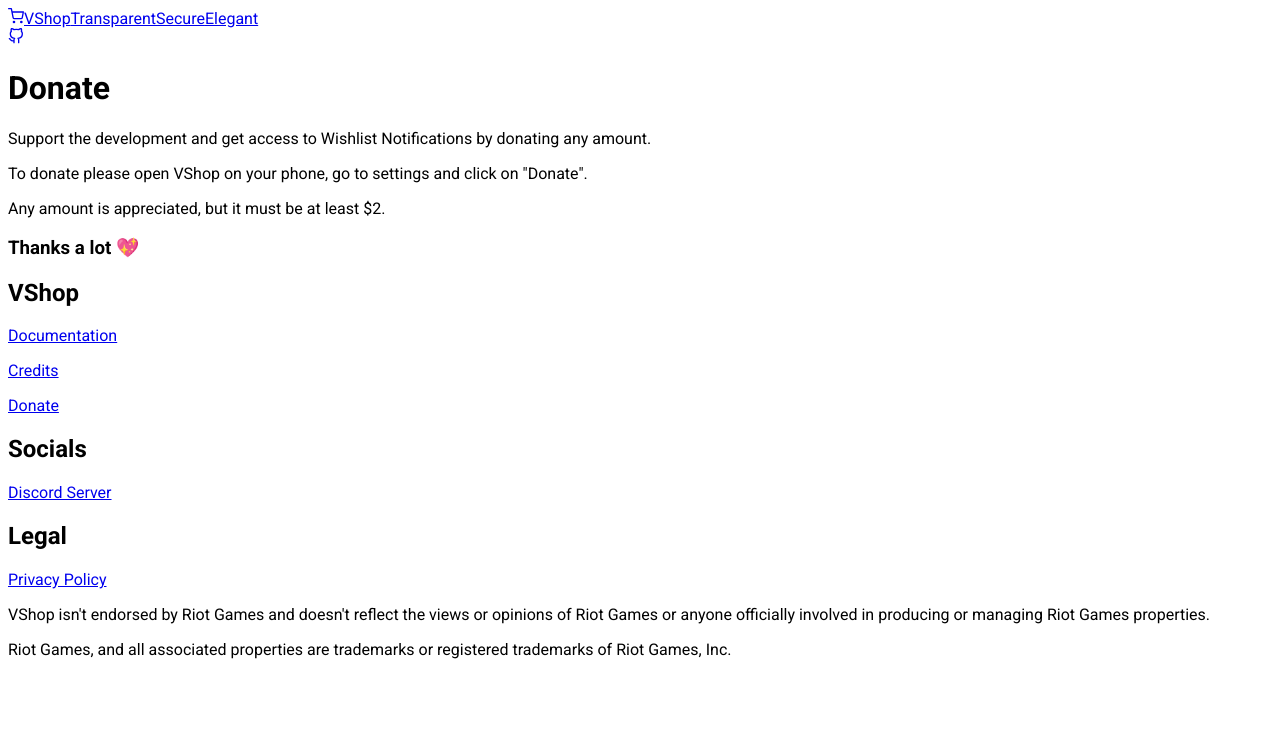
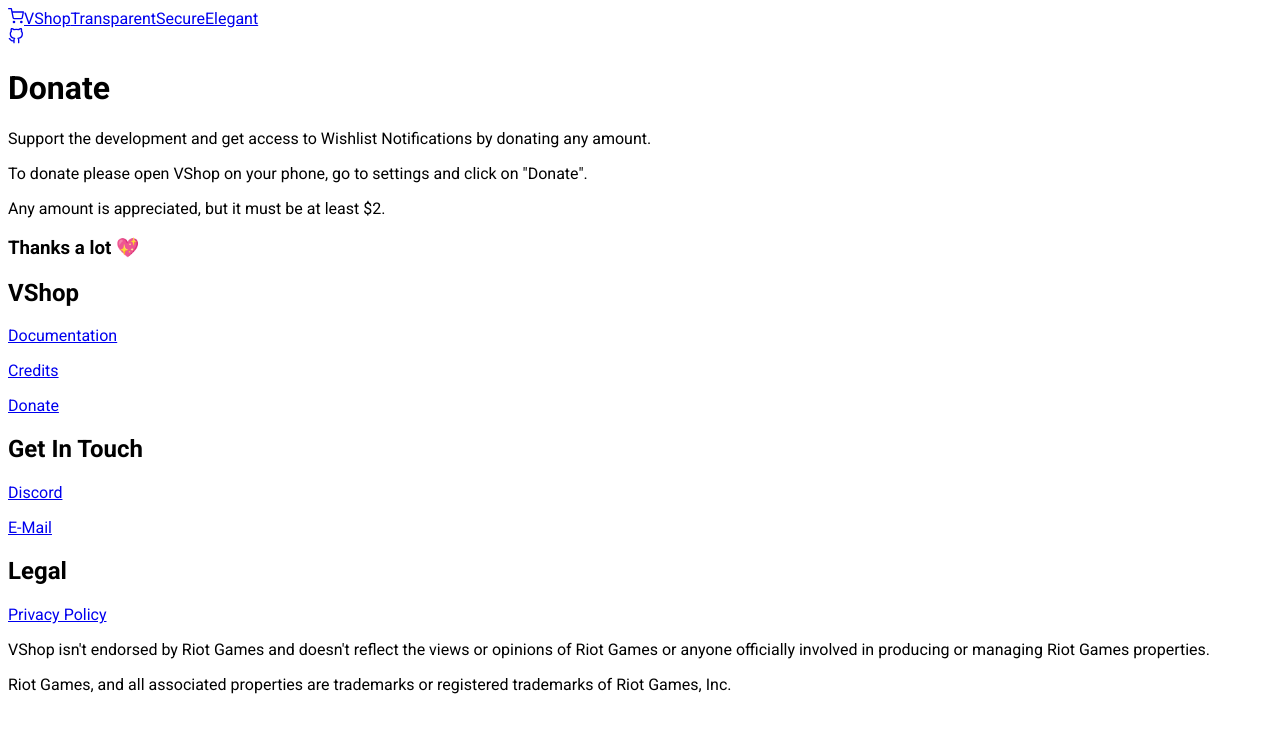
Before and after one commit to VShopApp/landing, a Next.js app: page /donate in a window 1280 px wide. Shown: the top 732 px of the page. Built offline with nearby package versions, Linux system fonts and the light colour scheme.

Commit message:
update footer

```diff
--- a/package.json
+++ b/package.json
@@ -9,7 +9,7 @@
 	},
 	"dependencies": {
 		"framer-motion": "^6.2.8",
-		"next": "^13.4.2",
+		"next": "^13.4.12",
 		"next-connect": "^1.0.0-next.4",
 		"react": "^18.2.0",
 		"react-dom": "^18.2.0",
@@ -24,7 +24,7 @@
 		"autoprefixer": "^10.4.14",
 		"discord-api-types": "^0.37.33",
 		"eslint": "8.14.0",
-		"eslint-config-next": "^13.4.2",
+		"eslint-config-next": "^13.4.12",
 		"postcss": "^8.4.23",
 		"prettier": "^2.8.8",
 		"tailwindcss": "^3.3.2",
--- a/src/components/Footer.tsx
+++ b/src/components/Footer.tsx
@@ -3,7 +3,7 @@
 export default function Footer() {
 	return (
 		<div className="w-full bg-black bg-opacity-50 mt-10">
-			<div className="w-full py-10 px-10 flex flex-col md:flex-row justify-evenly text-gray-300 space-y-5 md:space-y-0">
+			<div className="w-full p-10 flex flex-col md:flex-row justify-evenly text-gray-300 space-y-5 md:space-y-0">
 				<div>
 					<h2 className="text-xl font-bold text-white mb-2">VShop</h2>
 					<div className="space-y-[0.5px]">
@@ -19,10 +19,13 @@
 					</div>
 				</div>
 				<div>
-					<h2 className="text-xl font-bold text-white mb-2">Socials</h2>
+					<h2 className="text-xl font-bold text-white mb-2">Get In Touch</h2>
 					<div className="space-y-[0.5px]">
 						<p>
-							<a href="/discord">Discord Server</a>
+							<a href="/discord">Discord</a>
+						</p>
+						<p>
+							<a href="mailto:nico@vasc.dev">E-Mail</a>
 						</p>
 					</div>
 				</div>
```
Also changed, not shown: 1 other file (tests, documents, lock files or other folders).
